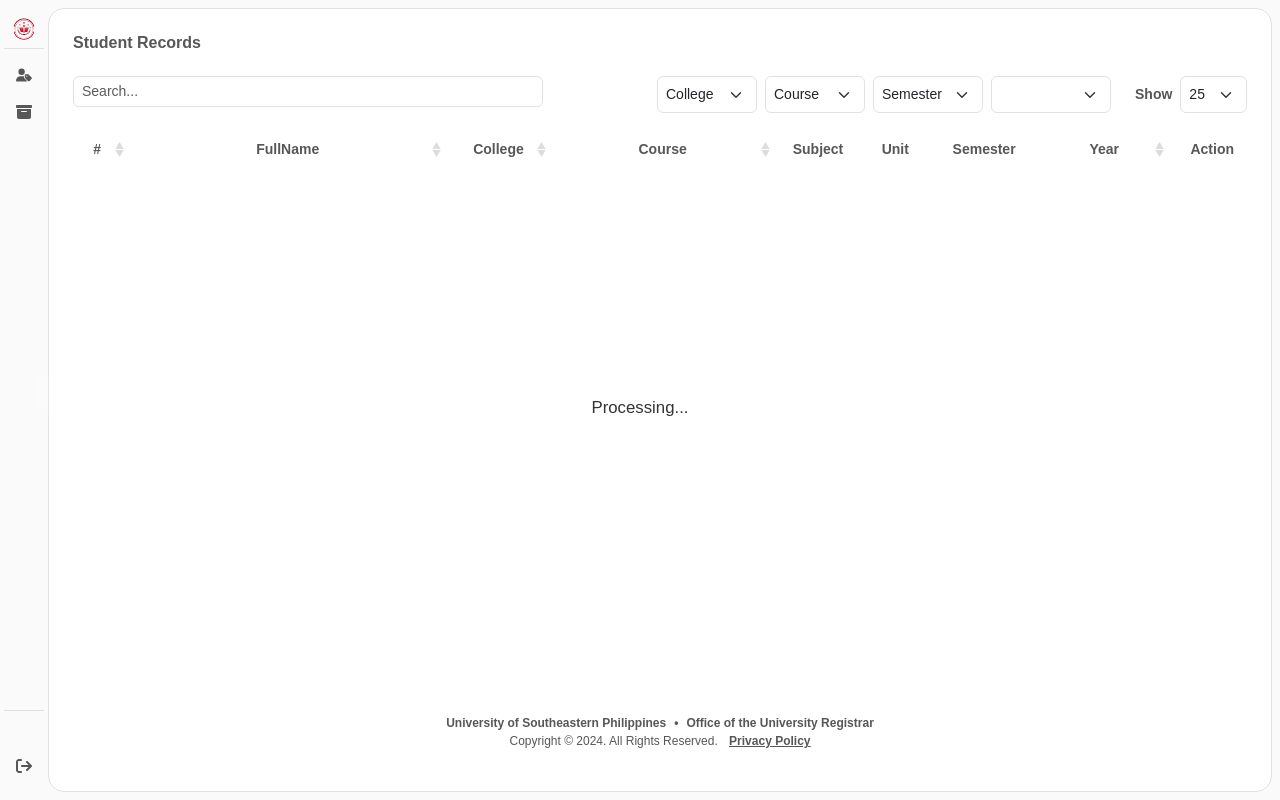
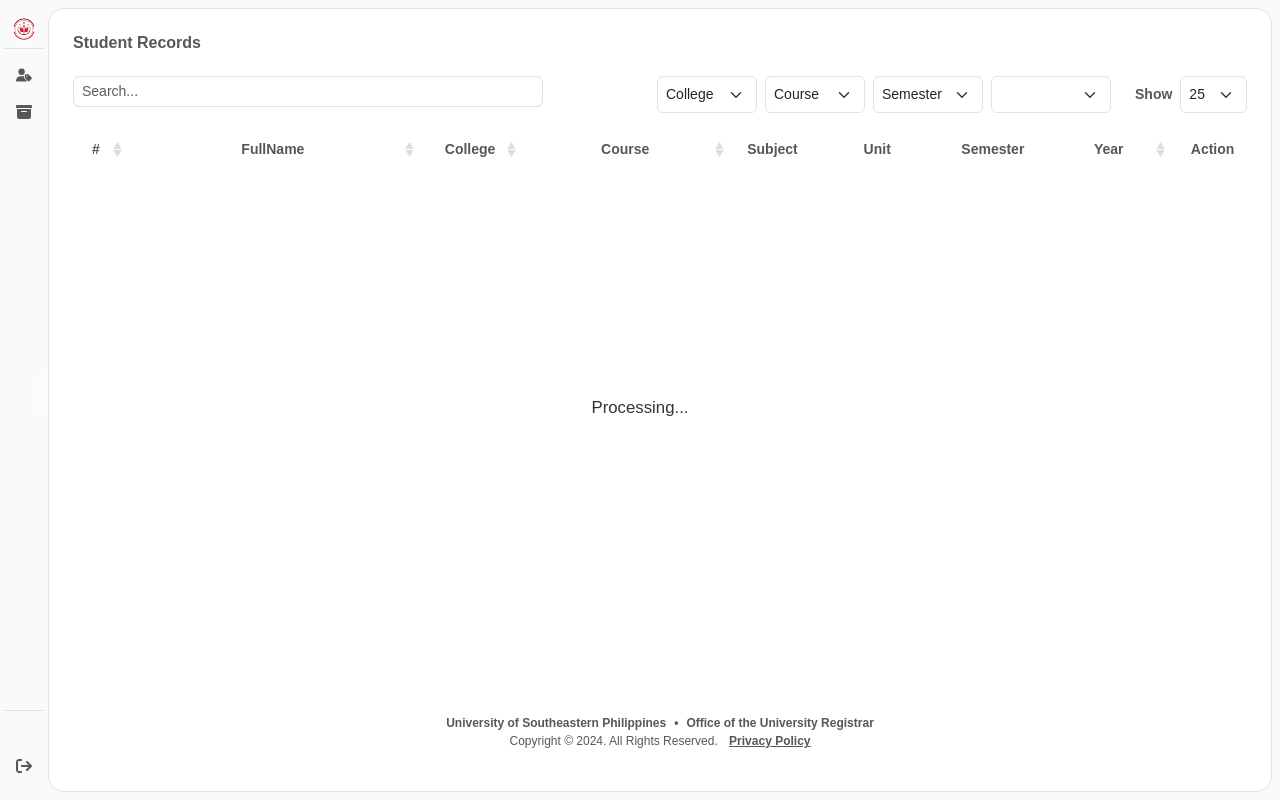
Before and after one commit to r-limpz/archival-system, a Python web app: template app/templates/users/records.html in a window 1280 px wide. Run offline with Jinja, Linux system fonts and the light colour scheme; the template is opened without the code that fills it, so the values that code supplies are empty; some libraries are stand-ins or nearby versions.

Commit message:
adjust unit col size

```diff
--- a/app/templates/users/records.html
+++ b/app/templates/users/records.html
@@ -131,7 +131,7 @@
                 { data: 'College', title: 'College', orderable: true, wrap: false, className: '', width: '70px' },
                 { data: 'Section', title: 'Course', orderable: true, wrap: false, className: '', width: '200px' },
                 { data: 'Subject', title: 'Subject', orderable: false, wrap: true, },
-                { data: 'Unit', title: 'Unit', orderable: false, wrap: false, className: 'text-center', width: '32px' },
+                { data: 'Unit', title: 'Unit', orderable: false, wrap: false, className: 'text-center', width: '100px' },
                 { data: 'Semester', title: 'Semester', orderable: false, wrap: false, className: 'text-center', width: '75px' },
                 { data: 'SchoolYear', title: 'Year', orderable: true, wrap: true, className: 'text-center', width: '100px' },
                 {
```
